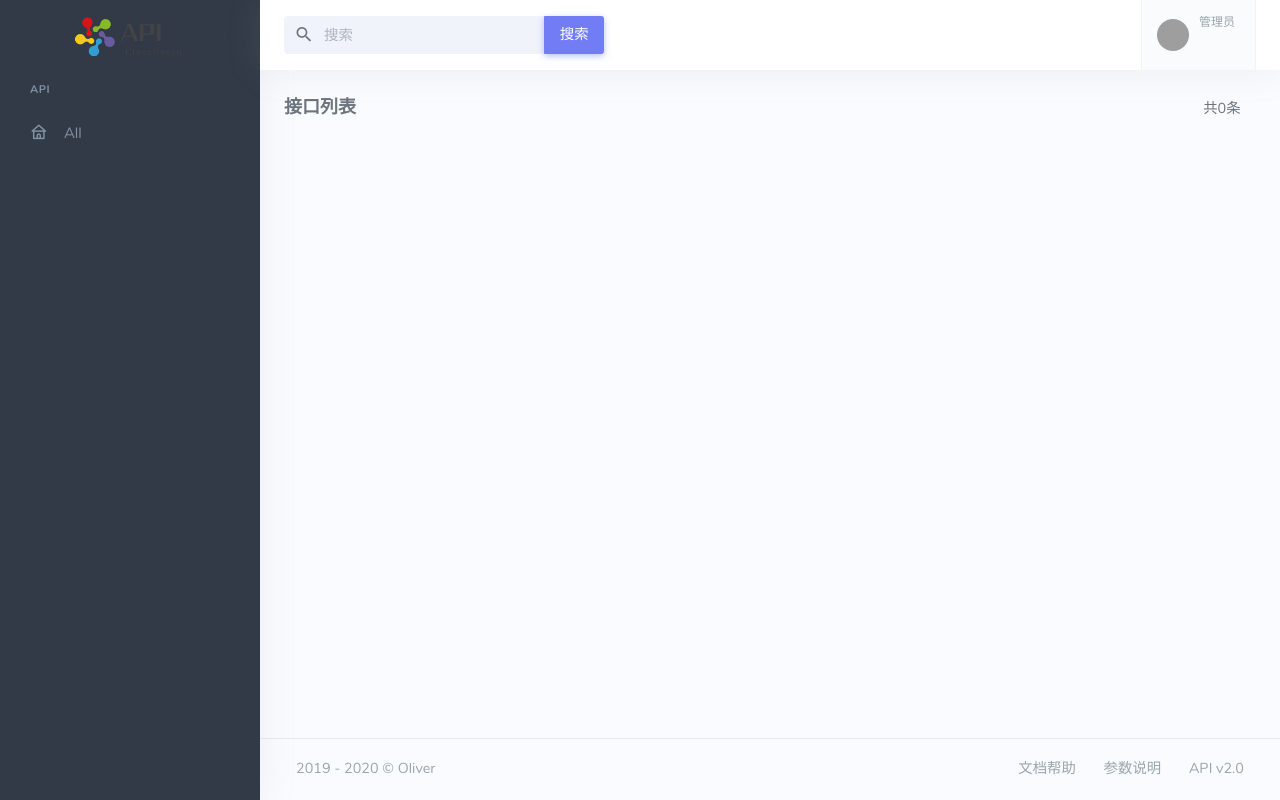
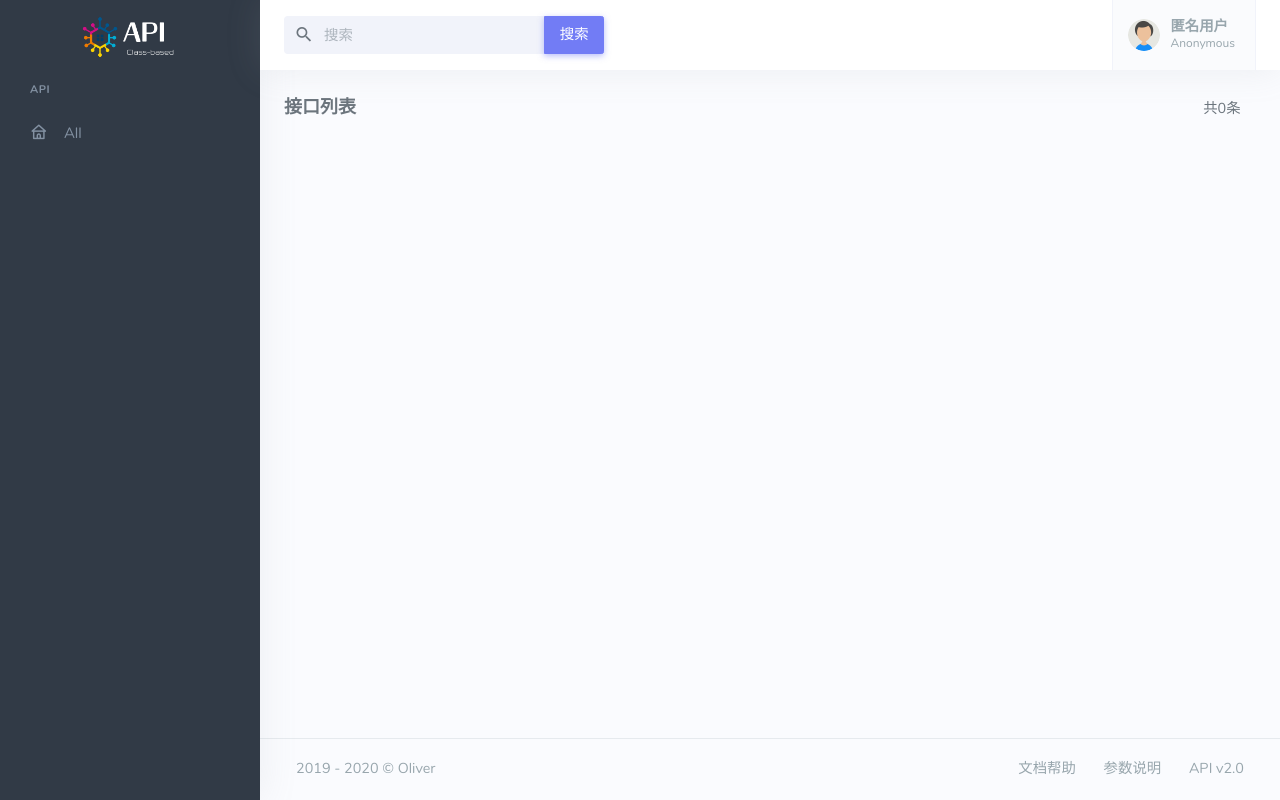
Before and after one commit to maoxiaowang/CB_API, a Django app: template cb_api_project/cb_api/templates/api/api.html in a window 1280 px wide. Run offline with Django 3.2, Linux system fonts and the light colour scheme; the template is opened without the code that fills it, so the values that code supplies are empty; some libraries are stand-ins or nearby versions; grey boxes are pictures that could not be loaded.

Commit message:
avatar, logo, screenshot

```diff
--- a/cb_api_project/cb_api/templates/api/api.html
+++ b/cb_api_project/cb_api/templates/api/api.html
@@ -5,7 +5,6 @@
 
 {% block modals %}
   {% include 'api/modals/instruction.html' %}
-  {% include 'api/modals/params.html' %}
 {% endblock %}
 {% block nav_left %}
   <div class="app-search">
@@ -110,11 +109,6 @@
                         {{ items.url|request_url_params|safe }}?
                         <input class="form-control form-control-sm d-inline w-auto" type="text"
                                placeholder="可选参数，如a=1&b=2" name="dataParam">
-                        <a class="text-muted" tabindex="0" role="button" style="cursor: pointer"
-                           data-toggle="modal"
-                           data-target="#params-modal">
-                          <i class="far fa-question-circle"></i>
-                        </a>
                       </div>
                     </div>
                   </form>
--- a/cb_api_project/cb_api/templates/layout.html
+++ b/cb_api_project/cb_api/templates/layout.html
@@ -22,10 +22,10 @@
     <!-- LOGO -->
     <a href="{% url 'api' %}" class="logo text-center logo-light">
       <span class="logo-lg">
-        <img src="{% static 'cb_api/images/logo.png' %}?v=1" alt="" height="48">
+        <img src="{% static 'cb_api/images/logo.png' %}?v=2" alt="" height="48">
       </span>
       <span class="logo-sm">
-        <img src="{% static 'cb_api/images/logo_sm.png' %}?v=1" alt="" height="48">
+        <img src="{% static 'cb_api/images/logo_sm.png' %}?v=2" style="margin-left: -35px;" alt="" height="48">
       </span>
     </a>
 
@@ -67,15 +67,15 @@
 {#          </li>#}
 
           <li class="dropdown notification-list">
-            {% with username=request.user.display_name|default:request.user.username|truncatechars:"10" %}
+            {% with username=request.user.username|default:"匿名用户"|truncatechars:"10" %}
             <a class="nav-link dropdown-toggle nav-user arrow-none mr-0" data-toggle="dropdown" href="#" role="button"
                aria-haspopup="false" aria-expanded="false">
                 <span class="account-user-avatar">
-                  <img src="{{ MEDIA_URL }}{{ request.user.avatar }}" alt="user-avatar" class="rounded-circle">
+                  <img src="{% static 'cb_api/images/default_avatar.png' %}" alt="user-avatar" class="rounded-circle">
                 </span>
               <span>
                 <span class="account-user-name">{{ username }}</span>
-                <span class="account-position">{{ request.user.is_superuser|yesno:"超级管理员,管理员" }}</span>
+                <span class="account-position">{% if request.user.is_authenticated %}{{ request.user.is_superuser|yesno:"超级管理员,-" }}{% else %}Anonymous{% endif %}</span>
               </span>
             </a>
             <div class="dropdown-menu dropdown-menu-right dropdown-menu-animated topbar-dropdown-menu profile-dropdown">
```
Also changed, not shown: cb_api_project/cb_api/static/cb_api/images/default_avatar.png (added), cb_api_project/cb_api/static/cb_api/images/logo-dark.png (deleted), cb_api_project/cb_api/static/cb_api/images/logo.png, cb_api_project/cb_api/static/cb_api/images/logo_sm.png, cb_api_project/cb_api/static/cb_api/images/logo_sm_dark.png (deleted), cb_api_project/screenshot.png (added).
